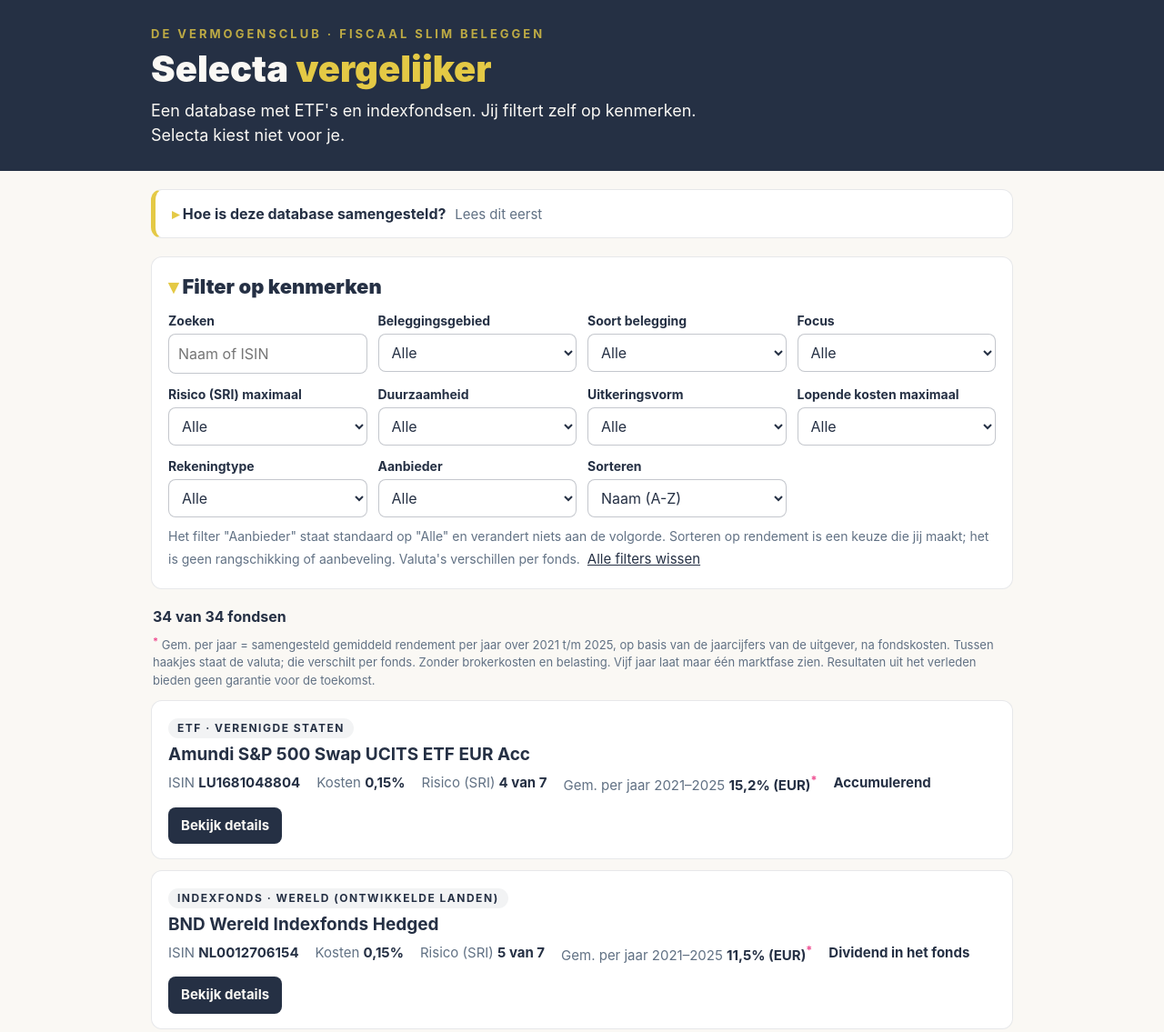
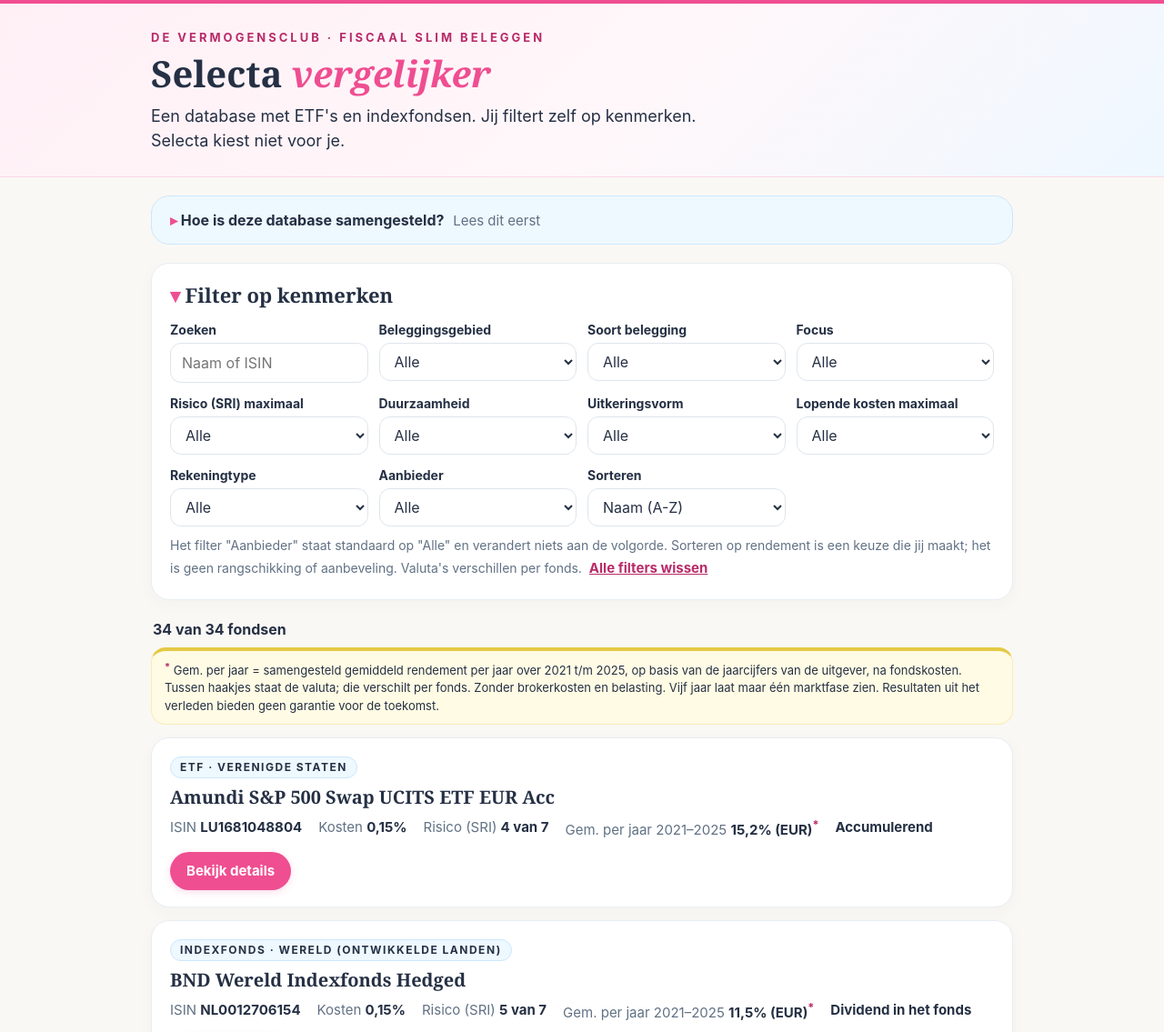
Before and after one commit to angelabdbw/selecta, a plain HTML site: page index.html in a window 1280 px wide. Shown: the top 1135 px of the page at 91% size. Drawn offline with Linux system fonts and the light colour scheme.

Commit message:
Licht Mijn Geldplan-thema en sorteren op rendement laag-hoog

```diff
--- a/app.js
+++ b/app.js
@@ -253,13 +253,16 @@
     var flt = leesFilters();
     var zicht = fondsen.filter(function (f) { return past(f, flt); });
     if (flt.sort === 'kosten') zicht.sort(function (a, b) { return (a.ter - b.ter) || a.naam.localeCompare(b.naam, 'nl'); });
-    else if (flt.sort === 'rendement') zicht.sort(function (a, b) {
-      var ga = gemiddeldRendement(a), gb = gemiddeldRendement(b);
-      if (ga === null && gb === null) return a.naam.localeCompare(b.naam, 'nl');
-      if (ga === null) return 1;
-      if (gb === null) return -1;
-      return (gb - ga) || a.naam.localeCompare(b.naam, 'nl');
-    });
+    else if (flt.sort === 'rendement' || flt.sort === 'rendement-op') {
+      var richting = flt.sort === 'rendement' ? -1 : 1;
+      zicht.sort(function (a, b) {
+        var ga = gemiddeldRendement(a), gb = gemiddeldRendement(b);
+        if (ga === null && gb === null) return a.naam.localeCompare(b.naam, 'nl');
+        if (ga === null) return 1;
+        if (gb === null) return -1;
+        return richting * (ga - gb) || a.naam.localeCompare(b.naam, 'nl');
+      });
+    }
     else zicht.sort(function (a, b) { return a.naam.localeCompare(b.naam, 'nl'); });
     $('telling').textContent = zicht.length + ' van ' + fondsen.length + ' fondsen';
     var n = FILTERS.filter(function (k) { return k !== 'sort' && flt[k]; }).length;
--- a/index.html
+++ b/index.html
@@ -51,7 +51,7 @@
       <label>Lopende kosten maximaal<select id="f-kosten"><option value="">Alle</option><option value="0.1">0,10%</option><option value="0.2">0,20%</option><option value="0.3">0,30%</option></select></label>
       <label>Rekeningtype<select id="f-rekening"><option value="">Alle</option><option value="vrij">Vrij beleggen (box 3)</option><option value="pensioen">Pensioenrekening (lijfrente)</option></select></label>
       <label>Aanbieder<select id="f-aanbieder"><option value="">Alle</option></select></label>
-      <label>Sorteren<select id="f-sort"><option value="naam">Naam (A-Z)</option><option value="kosten">Lopende kosten (laag-hoog)</option><option value="rendement">Gem. rendement 2021–2025 (hoog-laag)</option></select></label>
+      <label>Sorteren<select id="f-sort"><option value="naam">Naam (A-Z)</option><option value="kosten">Lopende kosten (laag-hoog)</option><option value="rendement">Gem. rendement 2021–2025 (hoog-laag)</option><option value="rendement-op">Gem. rendement 2021–2025 (laag-hoog)</option></select></label>
     </div>
     <p class="filter-noot">Het filter "Aanbieder" staat standaard op "Alle" en verandert niets aan de volgorde. Sorteren op rendement is een keuze die jij maakt; het is geen rangschikking of aanbeveling. Valuta's verschillen per fonds. <button type="button" id="wis" class="link-knop">Alle filters wissen</button></p>
     </details>
--- a/style.css
+++ b/style.css
@@ -1,71 +1,82 @@
+/* Stijl Mijn Geldplan: zacht, licht, roze/blauw/geel accenten, koppen met schreef */
 :root{
-  --groen:#253044; --goud:#e4c945; --creme:#faf8f4; --tekst:#253044; --zacht:#617184; --roos:#ef4e91;
-  --lijn:#2530441c; --kaart:#ffffff; --pos:#253044; --neg:#ef4e91; --achter:#faf8f4;
+  --groen:#253044; --tekst:#253044; --zacht:#617184; --creme:#faf8f4;
+  --roos:#ef4e91; --roosdonker:#b82b69; --geel:#e4c945;
+  --roze:#fff0f6; --rozelijn:#fbd8e7; --lila:#eef8ff; --lilalijn:#cce8fc;
+  --boter:#fffbe4; --boterlijn:#f7edb7; --hemel:#eff9e9;
+  --lijn:#e8edf3; --kaart:#ffffff; --achter:#faf8f4;
+  --serif:Georgia,'Times New Roman',serif;
 }
 *{box-sizing:border-box}
 html{-webkit-text-size-adjust:100%}
 body{margin:0;background:var(--achter);color:var(--tekst);font:16px/1.5 Inter,'Segoe UI',system-ui,-apple-system,sans-serif}
 .wrap{max-width:980px;margin:0 auto;padding:0 16px}
-.kop{background:var(--groen);color:var(--creme);padding:28px 0 26px}
-.tag{margin:0 0 6px;font-size:13px;letter-spacing:3px;text-transform:uppercase;color:#e4c945cc;font-weight:700}
-h1{margin:0;font-size:40px;font-weight:900;line-height:1.1}
-h1 span{color:var(--goud)}
+
+.kop{background:linear-gradient(135deg,#fff0f6 0%,#fff7fa 55%,#eef8ff 100%);border-top:4px solid var(--roos);border-bottom:1px solid var(--rozelijn);color:var(--groen);padding:28px 0 26px}
+.tag{margin:0 0 6px;font-size:13px;letter-spacing:3px;text-transform:uppercase;color:var(--roosdonker);font-weight:700}
+h1{margin:0;font-family:var(--serif);font-size:40px;font-weight:700;line-height:1.15;color:var(--groen)}
+h1 span{color:var(--roos);font-style:italic}
 .intro{margin:10px 0 0;font-size:18px;max-width:640px}
-h2{font-size:22px;margin:0;color:var(--groen);font-weight:900}
-.uitleg{background:var(--kaart);border:1.5px solid var(--lijn);border-left:5px solid var(--goud);border-radius:12px;margin:20px 0;padding:0}
-.uitleg summary{cursor:pointer;padding:14px 18px;font-weight:700;color:var(--groen);list-style-position:outside}
+h2{font-family:var(--serif);font-size:22px;margin:0;color:var(--groen);font-weight:600}
+
+.uitleg{background:var(--lila);border:1px solid var(--lilalijn);border-radius:20px;margin:20px 0;padding:0}
+.uitleg summary{cursor:pointer;padding:14px 20px;font-weight:700;color:var(--groen);list-style:none}
+.uitleg summary::-webkit-details-marker{display:none}
+.uitleg summary::before{content:'▸ ';color:var(--roos)}
+.uitleg[open] summary::before{content:'▾ '}
 .uitleg .lees{font-weight:400;color:var(--zacht);font-size:15px;margin-left:6px}
-.uitleg-tekst{padding:0 18px 12px}
+.uitleg-tekst{padding:0 20px 14px}
 .uitleg-tekst ul{padding-left:20px;margin:6px 0 10px}
-.filters{background:var(--kaart);border:1.5px solid var(--lijn);border-radius:12px;padding:16px 18px}
+
+.filters{background:var(--kaart);border:1px solid var(--lijn);border-radius:20px;box-shadow:0 5px 18px #27385508;padding:18px 20px}
 .filter-kop{cursor:pointer;list-style:none;margin-bottom:10px}
 .filter-kop::-webkit-details-marker{display:none}
-.filter-kop h2::before{content:'▸ ';color:var(--goud)}
+.filter-kop h2::before{content:'▸ ';color:var(--roos);font-family:Inter,'Segoe UI',sans-serif}
 details[open]>.filter-kop h2::before{content:'▾ '}
-.actief{font-size:15px;font-weight:400;color:var(--zacht)}
-.uitleg summary{list-style:none}
-.uitleg summary::-webkit-details-marker{display:none}
-.uitleg summary::before{content:'▸ ';color:var(--goud)}
-.uitleg[open] summary::before{content:'▾ '}
+.actief{font-family:Inter,'Segoe UI',sans-serif;font-size:15px;font-weight:400;color:var(--zacht)}
 .filter-grid{display:grid;grid-template-columns:repeat(auto-fill,minmax(200px,1fr));gap:12px}
 label{display:flex;flex-direction:column;gap:4px;font-size:14px;font-weight:700;color:var(--groen)}
-select,input{font:inherit;font-size:16px;font-weight:400;padding:9px 10px;border:1.5px solid #25304444;border-radius:8px;background:#fff;color:var(--tekst);min-width:0;width:100%}
+select,input{font:inherit;font-size:16px;font-weight:400;padding:9px 12px;border:1.5px solid #dfe5ec;border-radius:12px;background:#fff;color:var(--tekst);min-width:0;width:100%}
 select:focus,input:focus,button:focus-visible,a:focus-visible,summary:focus-visible{outline:3px solid var(--roos);outline-offset:2px}
 .filter-noot{margin:10px 0 0;font-size:14px;color:var(--zacht)}
-.link-knop{background:none;border:0;color:var(--groen);text-decoration:underline;font:inherit;font-size:15px;cursor:pointer;padding:4px}
-.telling{margin:18px 2px 8px;font-weight:700;color:var(--groen)}
-.rend-uitleg{margin:0 2px 12px;font-size:13px;color:var(--zacht)}
-.kern sup,.rend-uitleg sup{color:var(--roos);font-weight:700}
-.lijst{display:grid;gap:12px}
-.kaart{background:var(--kaart);border:1.5px solid var(--lijn);border-radius:12px;padding:16px 18px}
+.link-knop{background:none;border:0;color:var(--roosdonker);text-decoration:underline;font:inherit;font-size:15px;font-weight:700;cursor:pointer;padding:4px}
+
+.telling{margin:20px 2px 8px;font-weight:700;color:var(--groen)}
+.rend-uitleg{margin:0 0 14px;font-size:13px;color:var(--groen);background:var(--boter);border:1px solid var(--boterlijn);border-top:4px solid var(--geel);border-radius:16px;padding:10px 14px}
+.kern sup,.rend-uitleg sup{color:var(--roosdonker);font-weight:700}
+
+.lijst{display:grid;gap:14px}
+.kaart{background:var(--kaart);border:1px solid var(--lijn);border-radius:20px;box-shadow:0 5px 18px #27385508;padding:18px 20px}
 .kaart-kop{display:flex;justify-content:space-between;gap:12px;align-items:flex-start;flex-wrap:wrap}
-.kaart h3{margin:0;font-size:19px;line-height:1.25;color:var(--tekst)}
-.soortlabel{display:inline-block;font-size:12px;letter-spacing:1.5px;text-transform:uppercase;font-weight:700;color:var(--groen);background:#2530440f;border-radius:20px;padding:2px 10px;margin-bottom:6px}
-.kern{display:flex;flex-wrap:wrap;gap:6px 18px;margin:8px 0 0;font-size:15px;color:var(--zacht)}
+.kaart h3{margin:0;font-family:var(--serif);font-size:20px;font-weight:600;line-height:1.25;color:var(--groen)}
+.soortlabel{display:inline-block;font-size:12px;letter-spacing:1.5px;text-transform:uppercase;font-weight:700;color:var(--groen);background:var(--lila);border:1px solid var(--lilalijn);border-radius:20px;padding:2px 10px;margin-bottom:8px}
+.kern{display:flex;flex-wrap:wrap;gap:6px 18px;margin:10px 0 0;font-size:15px;color:var(--zacht)}
 .kern b{color:var(--tekst)}
-.open-knop{background:var(--groen);color:var(--creme);border:0;border-radius:8px;padding:9px 14px;font:inherit;font-size:15px;font-weight:700;cursor:pointer;white-space:nowrap}
-.details{margin-top:14px;border-top:1px solid var(--lijn);padding-top:14px;display:grid;grid-template-columns:1fr 1fr;gap:18px}
+.open-knop{background:var(--roos);color:#fff;border:0;border-radius:24px;padding:10px 18px;font:inherit;font-size:15px;font-weight:700;cursor:pointer;white-space:nowrap;box-shadow:0 2px 8px #ef4e9133}
+.open-knop:hover{background:var(--roosdonker)}
+
+.details{margin-top:16px;border-top:1px solid var(--lijn);padding-top:16px;display:grid;grid-template-columns:1fr 1fr;gap:18px}
 [hidden]{display:none !important}
 .feiten{width:100%;border-collapse:collapse;font-size:15px}
-.feiten th{text-align:left;font-weight:400;color:var(--zacht);padding:4px 8px 4px 0;vertical-align:top;width:45%}
-.feiten td{padding:4px 0;vertical-align:top}
+.feiten th{text-align:left;font-weight:400;color:var(--zacht);padding:5px 8px 5px 0;vertical-align:top;width:45%;border-bottom:1px solid #f1f4f7}
+.feiten td{padding:5px 0;vertical-align:top;border-bottom:1px solid #f1f4f7}
 .ontbreekt{color:var(--zacht);font-style:italic}
-.grafiek h4,.aanbieders h4{margin:0 0 6px;font-size:16px;color:var(--groen)}
+.grafiek h4,.aanbieders h4{margin:0 0 8px;font-family:var(--serif);font-size:17px;font-weight:600;color:var(--groen)}
 .grafiek svg{width:100%;height:auto;display:block}
 .rend-noot{font-size:13px;color:var(--zacht);margin:6px 0 0}
 .bron{font-size:13px;margin:6px 0 0;word-break:break-word}
-.bron a{color:var(--groen)}
+.bron a{color:var(--roosdonker)}
 .onder{grid-column:1/-1;display:grid;grid-template-columns:1fr minmax(260px,40%);gap:18px;align-items:start}
-.aanbieders{background:#fff0f6;border:1px solid var(--lijn);border-radius:10px;padding:12px 14px;justify-self:end;width:100%}
+.aanbieders{background:var(--roze);border:1px solid var(--rozelijn);border-radius:16px;padding:14px 16px;justify-self:end;width:100%}
 .aanbieders ul{list-style:none;margin:0;padding:0;display:grid;gap:10px}
-.aanbieders a{color:var(--groen);font-weight:700}
+.aanbieders a{color:var(--roosdonker);font-weight:700}
 .aanbieders .naam{font-weight:700}
 .advertentie{display:block;font-size:13px;color:var(--zacht)}
 .aanbieders .noot{font-size:13px;color:var(--zacht);margin:10px 0 0}
 .voet{margin:28px 0 40px;font-size:14px;color:var(--zacht)}
-.leeg{background:var(--kaart);border:1.5px dashed var(--lijn);border-radius:12px;padding:18px}
+.leeg{background:var(--kaart);border:1.5px dashed var(--rozelijn);border-radius:20px;padding:18px}
 @media (max-width:720px){
-  h1{font-size:32px}
+  h1{font-size:30px}
   .details{grid-template-columns:1fr}
   .onder{grid-template-columns:1fr}
   .aanbieders{justify-self:stretch}
```
